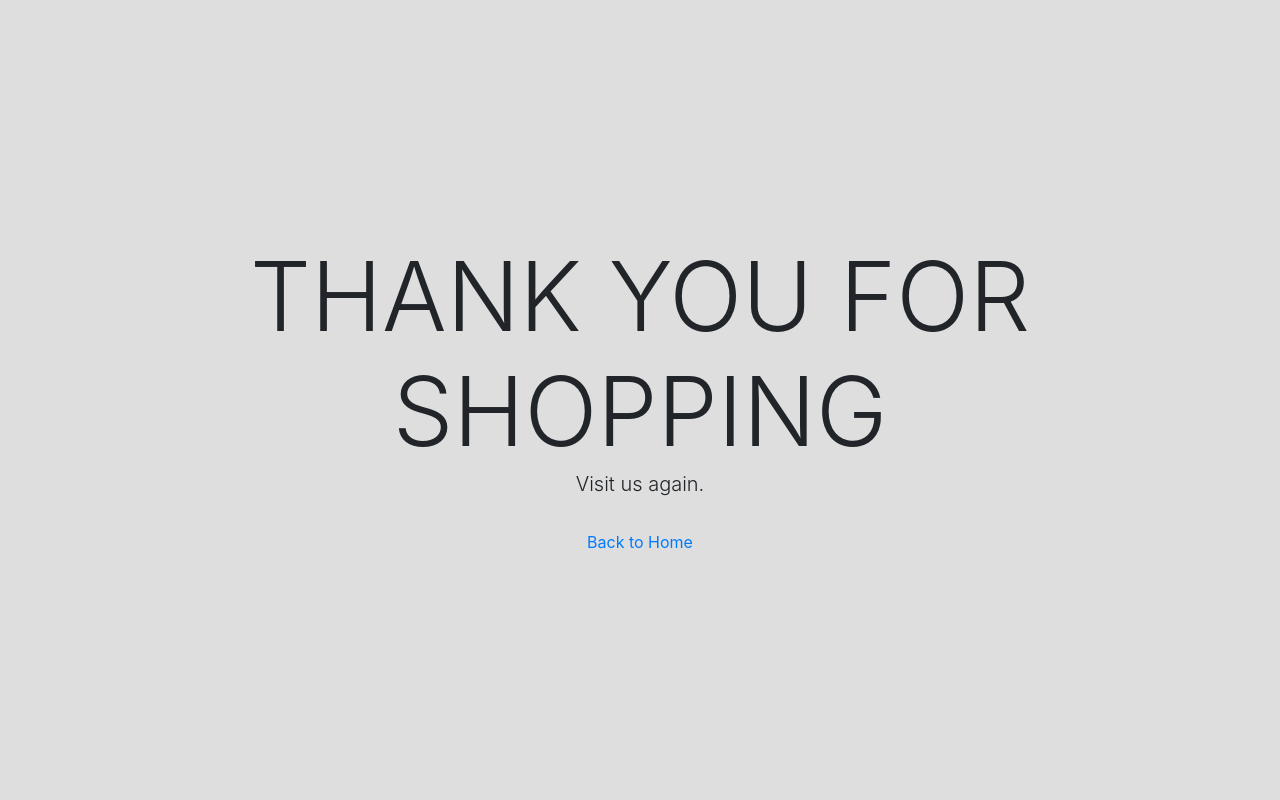
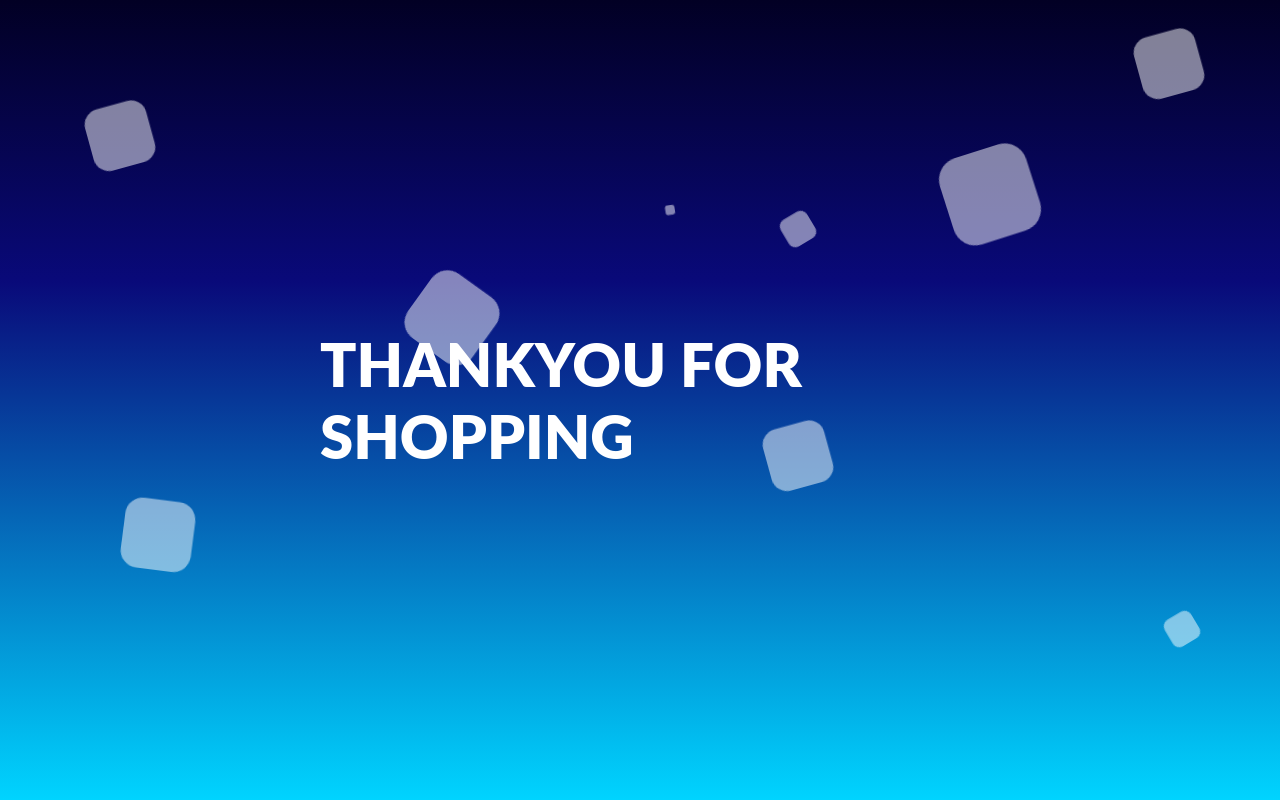
Before and after one commit to UsmanNiz/NUICESTORE, a Django app: page /shop/TY_page/ in a window 1280 px wide. Run offline with Django 3.2, Linux system fonts and the light colour scheme; some libraries are stand-ins or nearby versions.

Commit message:
Floating ty page

```diff
--- /dev/null
+++ b/mac/shop/static/floatingty.css
@@ -0,0 +1,88 @@
+* {
+margin: 0;
+padding: 0;
+}
+.box {
+width: 100%;
+height: 100vh;
+background: linear-gradient(180deg, rgba(2,0,36,1) 0%, rgba(9,9,121,1) 35%, rgba(0,212,255,1) 100%);
+}
+h2 {
+position: absolute;
+top: 50%;
+left: 50%;
+transform: translate(-50%,-50%);
+color: #fff;
+font-family: lato;
+font-weight: 900;
+text-transform: uppercase;
+font-size: 60px;
+}
+.box div {
+height: 60px;
+width: 60px;
+position: absolute;
+top: 10%;
+left: 10%;
+animation: animate 4s linear infinite;
+background: rgba(255,255,255,.5);
+border-radius: 15px;
+}
+.box div:nth-child(1) {
+top: 20%;
+left: 20%;
+animation: animate 8s linear infinite;
+}
+.box div:nth-child(2) {
+top: 26%;
+left: 89%;
+animation: animate 10s linear infinite;
+}
+.box div:nth-child(3) {
+top: 80%;
+left: 90%;
+animation: animate 5s linear infinite;
+}
+.box div:nth-child(4) {
+top: 65%;
+left: 75%;
+animation: animate 7s linear infinite;
+}
+.box div:nth-child(5) {
+top: 90%;
+left: 10%;
+animation: animate 9s linear infinite;
+}
+.box div:nth-child(6) {
+top: 30%;
+left: 60%;
+animation: animate 5s linear infinite;
+}
+.box div:nth-child(7) {
+top: 70%;
+left: 33%;
+animation: animate 8s linear infinite;
+}
+.box div:nth-child(8) {
+top: 75%;
+left: 60%;
+animation: animate 10s linear infinite;
+}
+.box div:nth-child(9) {
+top: 23%;
+left: 50%;
+animation: animate 6s linear infinite;
+}
+.box div:nth-child(10) {
+top: 35%;
+left: 7%;
+animation: animate 10s linear infinite;
+}
+@keyframes animate {
+0% {
+transform: scale(0) translateY(0) rotate(50deg);
+}
+100% {
+transform: scale(1.6) translateY(-250px) rotate(360deg);
+}
+}
--- a/mac/shop/templates/shop/checkout.html
+++ b/mac/shop/templates/shop/checkout.html
@@ -121,7 +121,7 @@
                         <div>
                             <span class="text-secondary-d1 text-105">Thank you for your business</span><br>
                             <div style="text-align:end ">
-                                <a href="/shop/TY_page" class="btn btn-info btn-bold px-4 float-right mt-3 mt-lg-0">Pay Now</a><br>
+                                <a href="/shop/floatingty" class="btn btn-info btn-bold px-4 float-right mt-3 mt-lg-0">Pay Now</a><br>
                               <br>
                                 <a href="/shop/shoppingcart">
                                 <form action="/shop/shoppingcart" method="POST">{% csrf_token %}
--- /dev/null
+++ b/mac/shop/templates/shop/floatingty.html
@@ -0,0 +1,29 @@
+<html>
+{% load static %}
+    <link rel="stylesheet" href="{% static 'floatingty.css' %}">
+
+<div class="box">
+    <div>
+</div>
+<div>
+</div>
+<div>
+</div>
+<div>
+</div>
+<div>
+</div>
+<div>
+</div>
+<div>
+</div>
+<div>
+</div>
+<div>
+</div>
+<div>
+</div>
+</div>
+<h2>
+ Thankyou for Shopping</h2>
+</html>
--- a/mac/shop/urls.py
+++ b/mac/shop/urls.py
@@ -17,6 +17,7 @@ urlpatterns = [
     path("productview/<int:myid>",views.productview, name = "productview"),
     path("checkout/",views.checkout, name = "Checkout"),
     path("TY_page/",views.TY_page, name = "TY_page"),
+    path("floatingty/",views.TY_page, name = "TY_page"),
     path("sale/",views.sale, name="Sale"),
     path("signup/",views.signup, name='signup'),
     path("signin/", views.signin, name='signin'),
--- a/mac/shop/views.py
+++ b/mac/shop/views.py
@@ -115,7 +115,7 @@ def shoppingcart(request):
 
 
 def TY_page(request):
-    return render(request, 'shop/TY_page.html')
+    return render(request, 'shop/floatingty.html')
 
 def checkout(request):
     chk = signincheck.objects.get(sid=1)
```
Also changed, not shown: mac/db.sqlite3.
